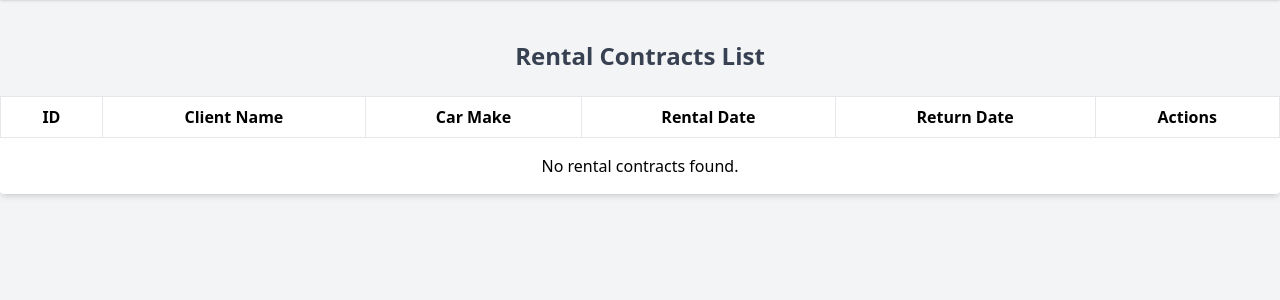
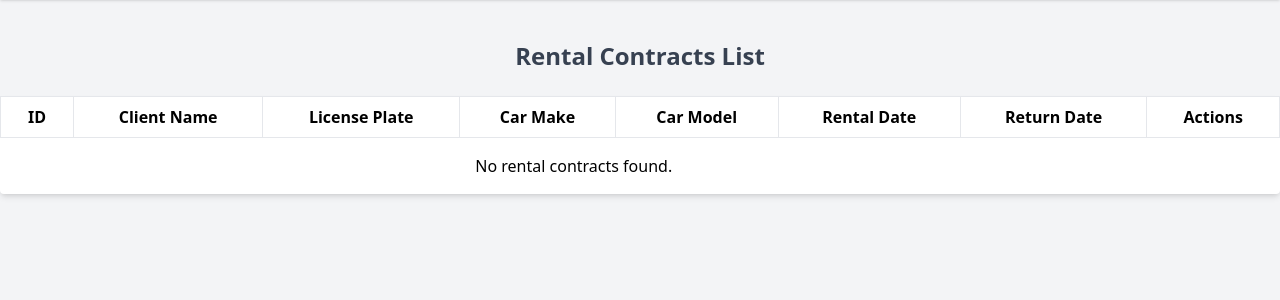
Before and after one commit to anass17/application-de-gestion-de-location-de-voitures-v2, a PHP site: page /pages/admin/view_rental_contracts.php in a window 1280 px wide. Shown: the part 56-356 px from the top of the page. Run offline with PHP 8.4, Linux system fonts and the light colour scheme; the visitor is signed in with stand-in values (Sample User, id 1); data that the repository does not hold is empty; some libraries are stand-ins or nearby versions.

Commit message:
Removed Rental Status and added car model and licence plate columns to view contracts table

```diff
--- a/pages/admin/add_car.php
+++ b/pages/admin/add_car.php
@@ -78,7 +78,6 @@
                 <label class="block text-gray-700">Status:</label>
                 <select name="status" class="shadow appearance-none border rounded w-full py-2 px-3">
                     <option value="Available">Available</option>
-                    <option value="Rented">Rented</option>
                     <option value="Maintenance">Maintenance</option>
                 </select>
             </div>
--- a/pages/admin/edit_rental_contract.php
+++ b/pages/admin/edit_rental_contract.php
@@ -82,7 +82,6 @@
                     <?php foreach ($cars_result as $row): ?>
                         <option value="<?php echo $row['id']; ?>" <?php echo ($row['id'] == $contracts_result['car_id']) ? 'selected' : ''; ?>>
                             <?php echo $row['make'] . ' ' . $row['model']; ?>
-                            dsdf
                         </option>
                     <?php endforeach; ?>
                 </select>
--- a/pages/admin/view_rental_contracts.php
+++ b/pages/admin/view_rental_contracts.php
@@ -44,7 +44,9 @@
                 <tr>
                     <th class="py-2 px-4 border">ID</th>
                     <th class="py-2 px-4 border">Client Name</th> <!-- Show client name -->
+                    <th class="py-2 px-4 border">License Plate</th>
                     <th class="py-2 px-4 border">Car Make</th>
+                    <th class="py-2 px-4 border">Car Model</th>
                     <th class="py-2 px-4 border">Rental Date</th>
                     <th class="py-2 px-4 border">Return Date</th>
                     <th class="py-2 px-4 border">Actions</th>
@@ -57,7 +59,9 @@
                         echo "<tr class='text-center'>
                                 <td class='py-2 px-4 border'>{$row['contract_id']}</td>
                                 <td class='py-2 px-4 border'>{$row['username']}</td>
+                                <td class='py-2 px-4 border'>{$row['license_plate']}</td>
                                 <td class='py-2 px-4 border'>{$row['make']}</td>
+                                <td class='py-2 px-4 border'>{$row['model']}</td>
                                 <td class='py-2 px-4 border'>{$row['rental_date']}</td>
                                 <td class='py-2 px-4 border'>{$row['return_date']}</td>
                                 <td class='py-2 px-4 border'>
```
Also changed, not shown: pages/admin/edit_car.php (+1 -12 lines).
